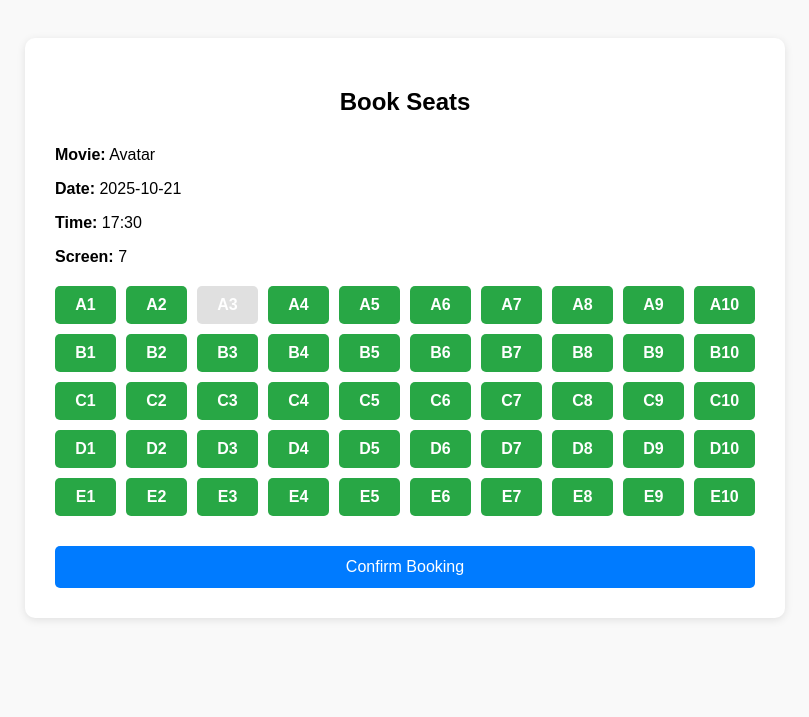
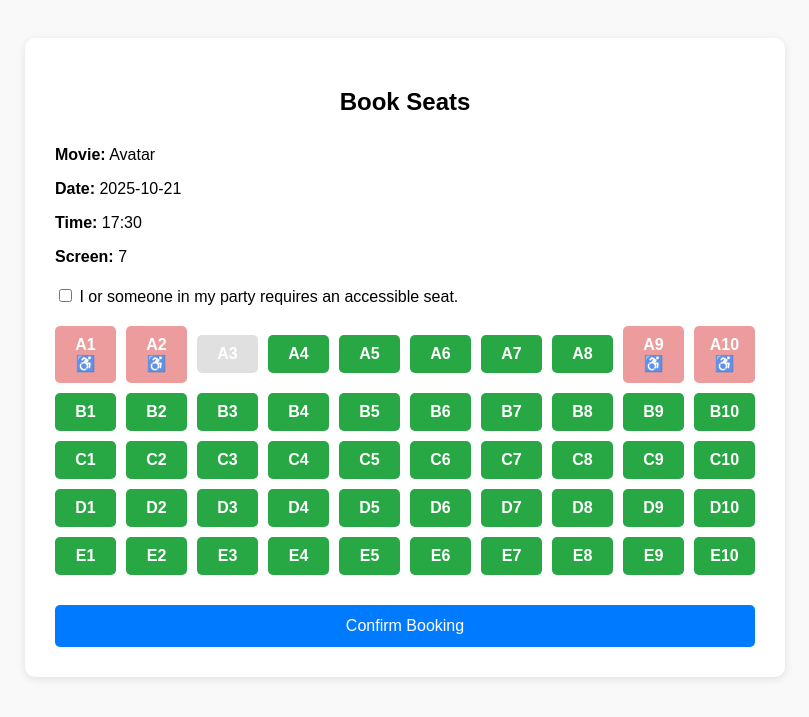
Before and after one commit to Minwauu/Non-Examined-Assessment, a Flask app: page /book_seat?showtime_id=1 in a window 1280 px wide. Shown: the top 717 px of the page, without its empty margins (235-1044 px from the left). Run offline with Flask 3, Linux system fonts and the light colour scheme; a user stored in the database is signed in.

Commit message:
added accessible seats in booking

```diff
--- a/admin.py
+++ b/admin.py
@@ -278,6 +278,10 @@ def book_seat():
         all_seats = seating.seat_numbers() #gets all seats
         Booked_Seats = seating.booked_seats(db.session, SeatBooking) #gets booked seats
         Available_Seats = seating.available_seats(db.session, SeatBooking) #gets available seats
+        Accessible_Seats = seating.accessibility_seats()
+
+        needs_accessible = request.form.get('needs_accessible') if request.method == 'POST' else False
+
 
         if request.method =="POST":# if user selects seat
             selected_seats = request.form.getlist('seats')
@@ -306,7 +310,8 @@ def book_seat():
             else:
                 flash('Please choose at least one seat.', 'danger')
 
-        return render_template('admin/bookseat.html',screening = screening, movie= movie, showtime=showtime, all_seats = all_seats, Booked_Seats = Booked_Seats, Available_Seats = Available_Seats)
+
+        return render_template('admin/bookseat.html',screening = screening, movie= movie, showtime=showtime, all_seats = all_seats, Booked_Seats = Booked_Seats, Available_Seats = Available_Seats, Accessible_Seats = Accessible_Seats)
 
     except Exception as e:
         flash(f'Error: {str(e)} - try again.', 'danger')
--- a/seating.py
+++ b/seating.py
@@ -39,3 +39,6 @@ class Seating:
             return True
         else:
             return False
+
+    def accessibility_seats(self):
+        return ['A1', 'A2', 'A9', 'A10']
--- a/templates/admin/bookseat.html
+++ b/templates/admin/bookseat.html
@@ -86,6 +86,16 @@
         .submit-btn:hover {
             background-color: #0056b3;
         }
+
+        .seat-accessible span {
+            background-color: #f0ad4e;
+        }
+
+        .seat-accessible input[type="checkbox"]:disabled + span {
+            background-color: #e57373; /* red-ish when locked */
+            cursor: not-allowed;
+            opacity: 0.7;
+        }
     </style>
 </head>
 <body>
@@ -100,13 +110,29 @@
         <p><strong>Screen:</strong> {{ screening.screen_number }}</p>
     </div>
 
+    {% set needs_accessible = request.form.get('needs_accessible') %}
+
     <form method="POST">
+        <label style="display:block; margin-bottom:15px;">
+            <input type="checkbox" id="accessibleToggle" name="needs_accessible" {% if needs_accessible %}checked{% endif %}>
+            I or someone in my party requires an accessible seat.
+        </label>
+
         <div class="seat-grid">
             {% for seat in all_seats %}
                 {% set booked = seat in Booked_Seats %}
-                <label class="seat {% if booked %}seat-booked{% endif %}">
-                    <input type="checkbox" name="seats" value="{{ seat }}" {% if booked %}disabled{% endif %}>
-                    <span>{{ seat }}</span>
+                {% set accessible = seat in Accessible_Seats %}
+
+                <label class="seat
+                    {% if booked %}seat-booked{% endif %}
+                    {% if accessible %}seat-accessible{% endif %}">
+                    <input type="checkbox"
+                           name="seats"
+                           value="{{ seat }}"
+                           {% if booked or (accessible and not needs_accessible) %}disabled{% endif %}>
+                    <span>
+                        {{ seat }}{% if accessible %} ♿{% endif %}
+                    </span>
                 </label>
             {% endfor %}
         </div>
@@ -115,5 +141,23 @@
     </form>
 </div>
 
+<script>
+    document.addEventListener("DOMContentLoaded", function() {
+        const toggle = document.getElementById('accessibleToggle');
+        const accessibleCheckboxes = document.querySelectorAll('.seat-accessible input[type="checkbox"]');
+
+        function updateAccessibleState() {
+            accessibleCheckboxes.forEach(cb => {
+                cb.disabled = !toggle.checked;
+            });
+        }
+
+        toggle.addEventListener('change', updateAccessibleState);
+
+        // Ensure accessible checkboxes update on page load
+        updateAccessibleState();
+    });
+</script>
+
 </body>
 </html>
```
Also changed, not shown: instance/cinema_booking_system.db.
